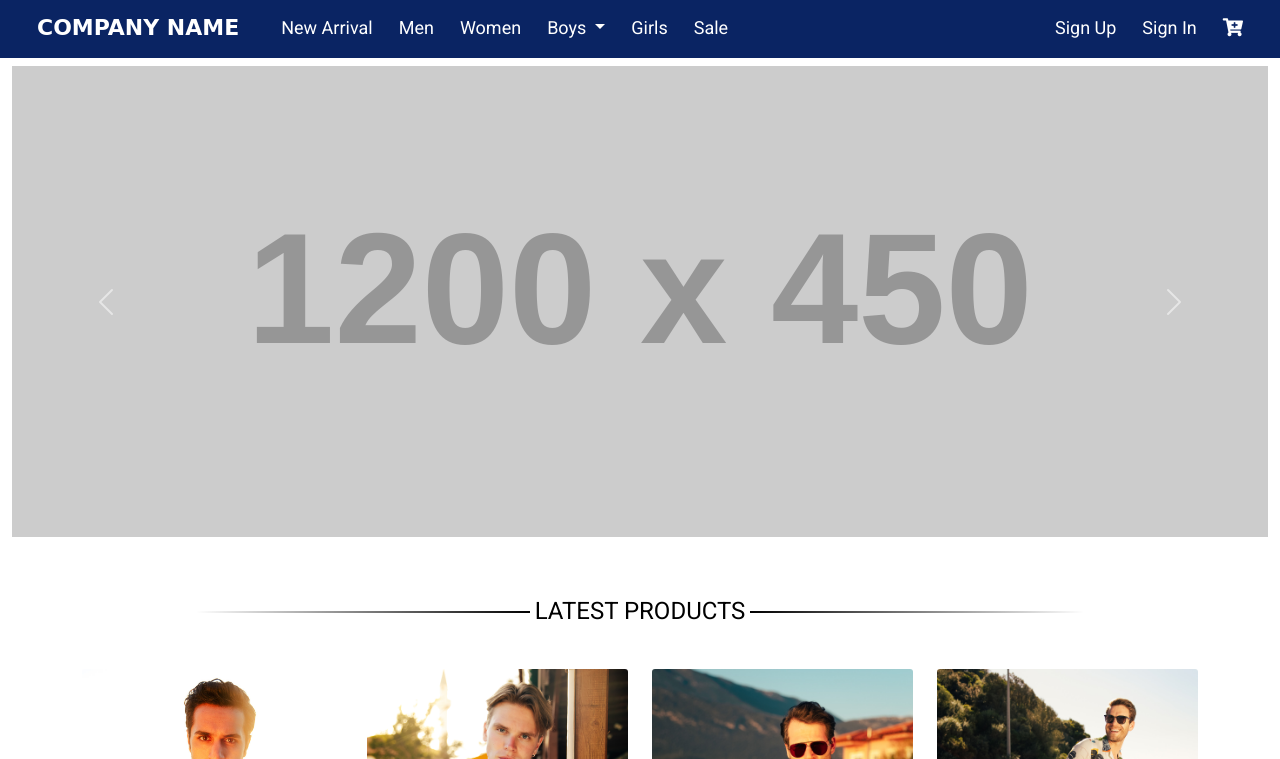
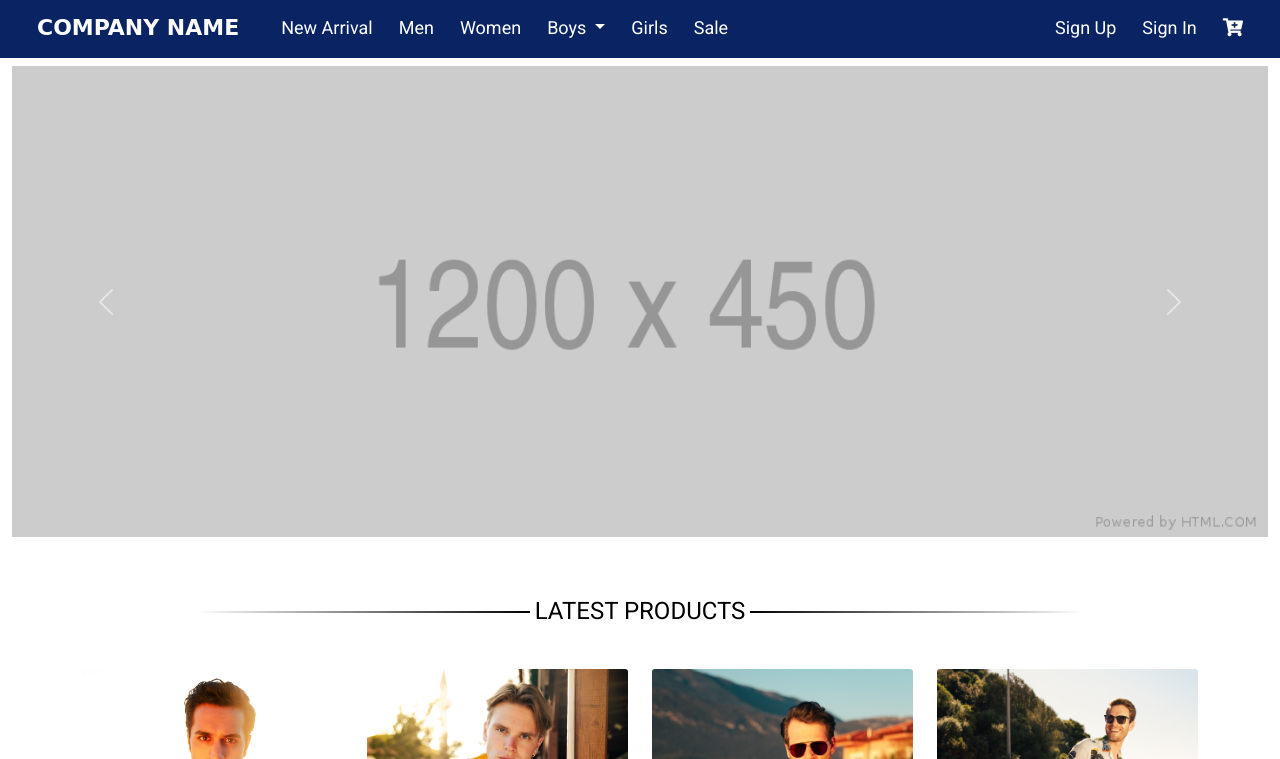
Before and after one commit to Awais-Gill/Web-Project, a plain HTML site: page index.html in a window 1280 px wide. Shown: the part 41-800 px from the top of the page. Drawn offline with nearby package versions, Linux system fonts and the light colour scheme; placeholder pictures from the web are drawn by us; a web font is replaced by a local one.

Commit message:
carousel placeholder

```diff
--- a/index.html
+++ b/index.html
@@ -91,13 +91,13 @@
           <div id="carouselExampleControls" class="carousel slide my-2" data-bs-ride="carousel">
             <div class="carousel-inner">
               <div class="carousel-item active">
-                <img src="http://placehold.it/1200x450" class="d-block w-100" alt="Slider 1">
+                <img src="./Assets/placeholder.png" class="d-block w-100" alt="Slider 1">
               </div>
               <div class="carousel-item">
-                <img src="http://placehold.it/1200x450" class="d-block w-100" alt="slider 2">
+                <img src="./Assets/placeholder.png" class="d-block w-100" alt="slider 2">
               </div>
               <div class="carousel-item">
-                <img src="http://placehold.it/1200x450" class="d-block w-100" alt="slider 3">
+                <img src="./Assets/placeholder.png" class="d-block w-100" alt="slider 3">
               </div>
             </div>
             <button class="carousel-control-prev" type="button" data-bs-target="#carouselExampleControls" data-bs-slide="prev">
```
Also changed, not shown: Assets/placeholder.png (added).
